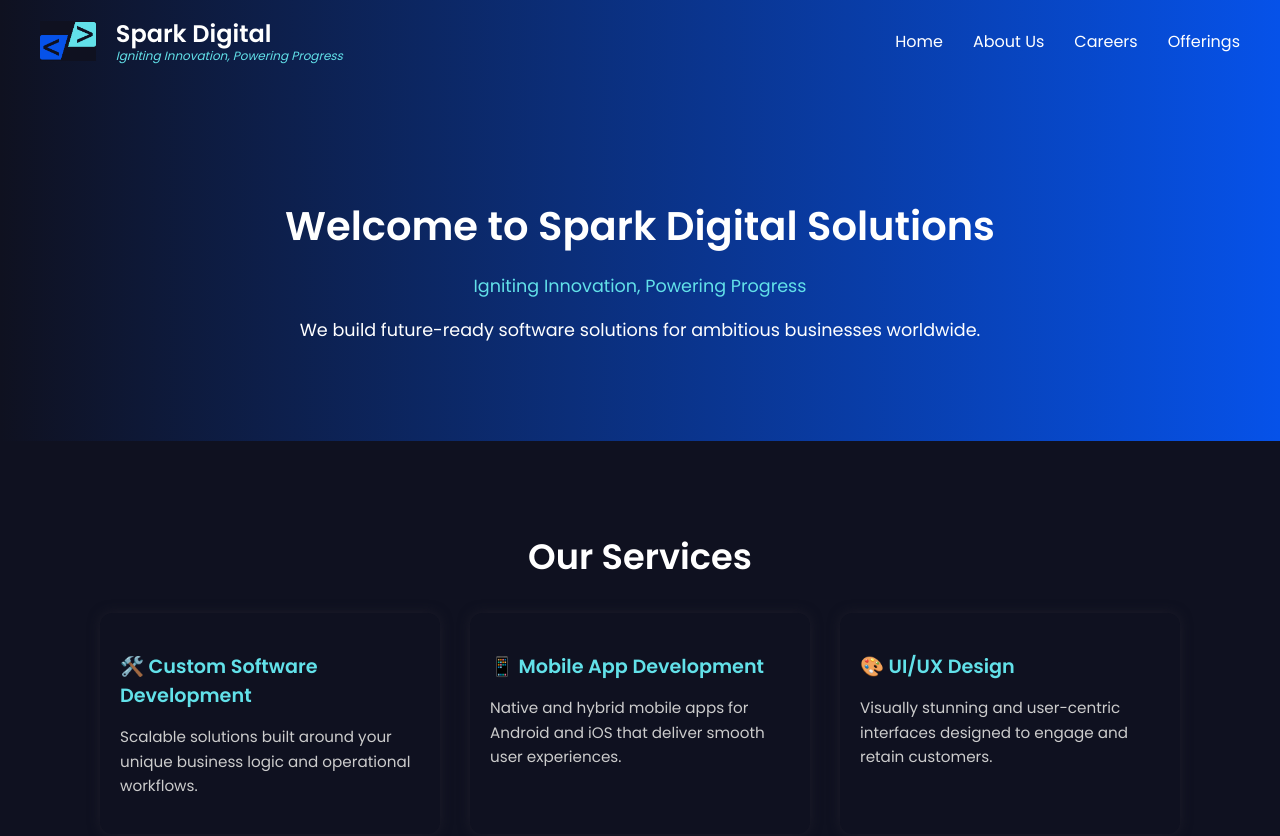
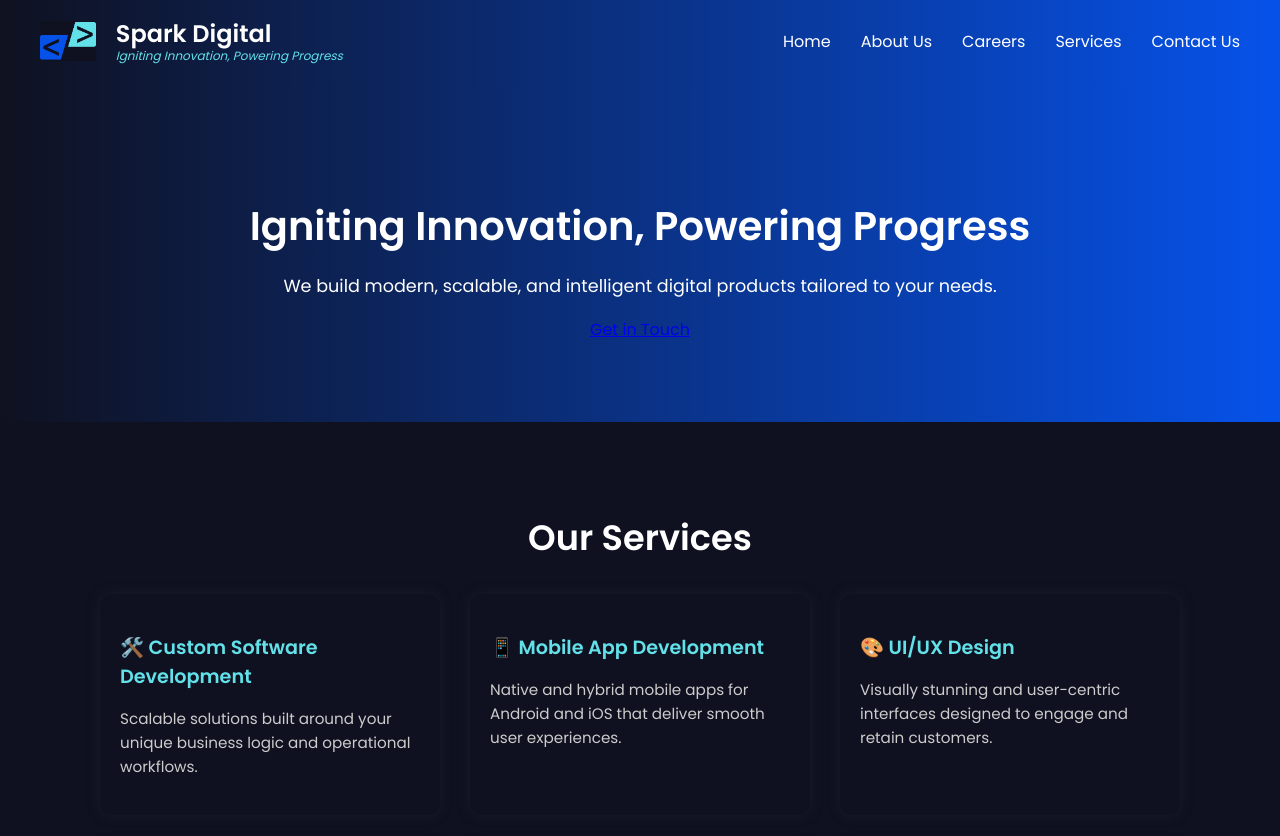
Before and after one commit to ErDevanshgupta/Spark-Digital, a plain HTML site: page index.html in a window 1280 px wide. Shown: the top 836 px of the page. Drawn offline with nearby package versions, Linux system fonts and the light colour scheme.

Commit message:
Update index.html

```diff
--- a/index.html
+++ b/index.html
@@ -28,19 +28,22 @@
           <li><a href="index.html">Home</a></li>
           <li><a href="about.html">About Us</a></li>
           <li><a href="careers.html">Careers</a></li>
-          <li><a href="offerings.html">Offerings</a></li>
+          <li><a href="offerings.html">Services</a></li>
+          <li><a href="contact.html">Contact Us</a></li>
         </ul>
       </div>
     </header>
 
     <!-- HERO SECTION -->
-    <section class="hero" data-aos="fade-up">
-      <div class="hero-content" data-aos="fade-up" data-aos-delay="100">
-        <h1>Welcome to Spark Digital Solutions</h1>
-        <p class="slogan">Igniting Innovation, Powering Progress</p>
-        <p>We build future-ready software solutions for ambitious businesses worldwide.</p>
-      </div>
-    </section>
+  <!-- HERO SECTION -->
+  <section class="hero">
+    <div class="hero-content" data-aos="fade-right">
+      <h1>Igniting Innovation, Powering Progress</h1>
+      <p>We build modern, scalable, and intelligent digital products tailored to your needs.</p>
+      <a href="contact.html" class="cta-button">Get in Touch</a>
+    </div>
+  </section>
+
 
     <!-- OUR SERVICES -->
     <section data-aos="fade-up" data-aos-delay="100">
@@ -101,15 +104,15 @@
           <p>Founder & CEO<br />Visionary leader focused on scalable innovation and product strategy.</p>
         </div>
         <div class="team-member" data-aos="zoom-in" data-aos-delay="200">
-          <h4>Devesh Garg</h4>
+          <h4>Pradeep Kumar</h4>
           <p>Chief Technology Officer<br />Heads our engineering division with 10+ years in full-stack development.</p>
         </div>
         <div class="team-member" data-aos="zoom-in" data-aos-delay="250">
-          <h4>Devesh Garg</h4>
+          <h4>Nandan Sharma</h4>
           <p>Design Lead<br />Drives intuitive UI/UX with a user-first design philosophy.</p>
         </div>
         <div class="team-member" data-aos="zoom-in" data-aos-delay="300">
-          <h4>Devesh Garg</h4>
+          <h4>Devansh Gupta</h4>
           <p>Product Manager<br />Ensures timely delivery, agile execution, and client satisfaction.</p>
         </div>
       </div>
```
